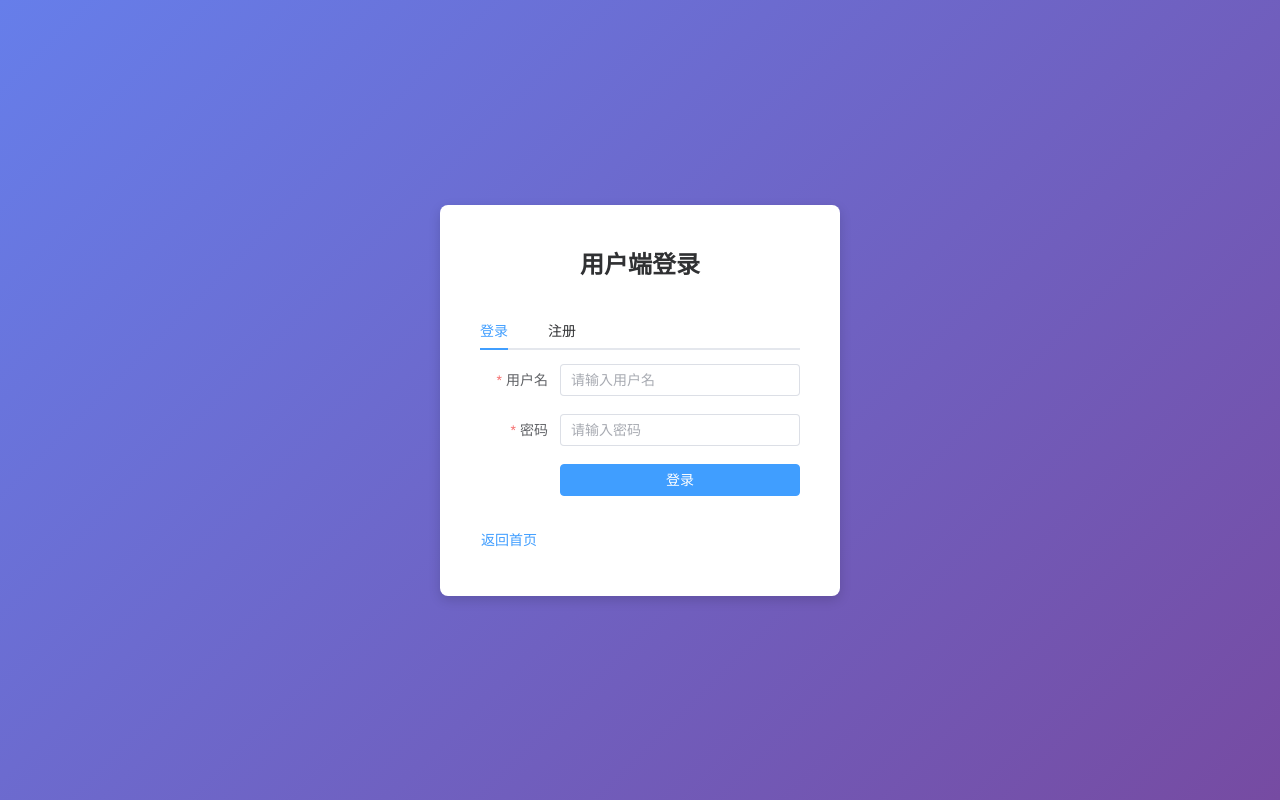
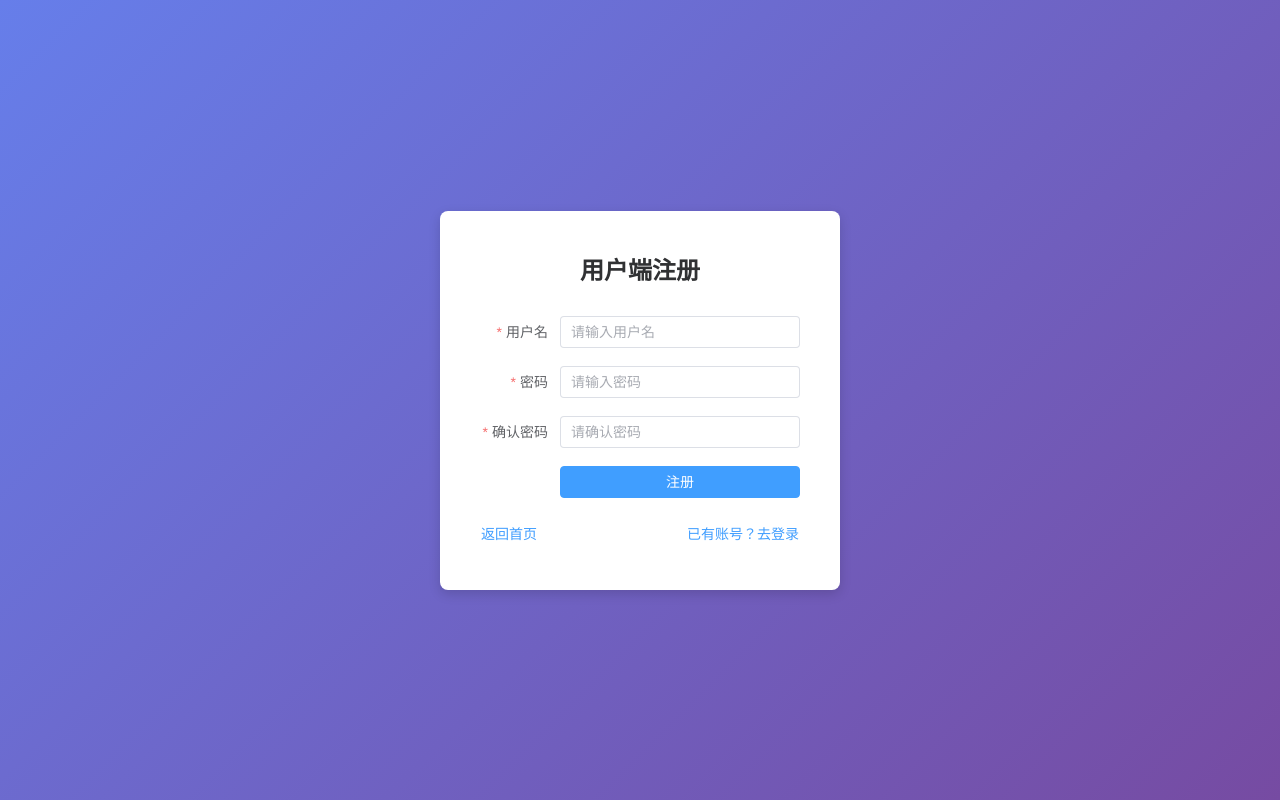
Before and after one commit to Zhou-sq05/trae-team-project, a Vue app in the folder vue-privacy-demo/: page /register in a window 1280 px wide. Before the commit this address led to /login. Built offline with nearby package versions, Linux system fonts and the light colour scheme.

Commit message:
add register.vue

```diff
--- a/vue-privacy-demo/src/router/index.js
+++ b/vue-privacy-demo/src/router/index.js
@@ -12,6 +12,12 @@ const routes = [
     path: '/login',
     name: 'Login',
     component: () => import('../views/Login.vue'),
+    meta: { requiresAuth: false }
+  },
+   {
+    path: '/register',
+    name: 'Register',
+    component: () => import('../views/Register.vue'),
     meta: { requiresAuth: false }
   },
   {
--- a/vue-privacy-demo/src/views/Login.vue
+++ b/vue-privacy-demo/src/views/Login.vue
@@ -2,8 +2,7 @@
   <div class="login-container">
     <div class="login-form-wrapper">
       <h2>{{ pageTitle }}</h2>
-      <el-tabs v-model="activeTab">
-        <el-tab-pane label="登录" name="login">
+
       <el-form ref="loginFormRef" :model="loginForm" :rules="loginRules" label-width="80px">
         <el-form-item label="用户名" prop="username">
           <el-input v-model="loginForm.username" placeholder="请输入用户名" />
@@ -12,27 +11,12 @@
           <el-input v-model="loginForm.password" type="password" placeholder="请输入密码" />
         </el-form-item>
         <el-form-item>
-              <el-button type="primary" @click="handleLogin" style="width: 100%" :loading="loading">登录</el-button>
+          <el-button type="primary" @click="handleLogin" style="width: 100%" :loading="loading">
+            登录
+          </el-button>
         </el-form-item>
       </el-form>
-        </el-tab-pane>
-        <el-tab-pane label="注册" name="register">
-          <el-form ref="registerFormRef" :model="registerForm" :rules="registerRules" label-width="80px">
-            <el-form-item label="用户名" prop="username">
-              <el-input v-model="registerForm.username" placeholder="请输入用户名" />
-            </el-form-item>
-            <el-form-item label="密码" prop="password">
-              <el-input v-model="registerForm.password" type="password" placeholder="请输入密码" />
-            </el-form-item>
-            <el-form-item label="确认密码" prop="confirmPassword">
-              <el-input v-model="registerForm.confirmPassword" type="password" placeholder="请确认密码" />
-            </el-form-item>
-            <el-form-item>
-              <el-button type="primary" @click="handleRegister" style="width: 100%" :loading="loading">注册</el-button>
-            </el-form-item>
-          </el-form>
-        </el-tab-pane>
-      </el-tabs>
+
       <el-alert
         v-if="errorMessage"
         :title="errorMessage"
@@ -40,13 +24,17 @@
         show-icon
         style="margin-top: 20px"
       />
-      <el-button type="text" @click="goBack" style="margin-top: 10px">返回首页</el-button>
+
+      <div class="footer-links">
+        <el-button type="text" @click="goBack">返回首页</el-button>
+        <el-button type="text" @click="goToRegister">没有账号？去注册</el-button>
+      </div>
     </div>
   </div>
 </template>
 
 <script setup>
-import { ref, reactive, computed, onMounted } from 'vue'
+import { ref, reactive, computed } from 'vue'
 import { useRouter, useRoute } from 'vue-router'
 import { useUserStore } from '../store/user'
 
@@ -54,20 +42,12 @@ const router = useRouter()
 const route = useRoute()
 const userStore = useUserStore()
 
-const validUserTypes = ['user', 'admin']
-const normalizeUserType = (type) => (validUserTypes.includes(type) ? type : 'user')
-
-const userType = ref(normalizeUserType(route.query.type))
-const activeTab = ref(route.query.tab || 'login')
+const userType = computed(() => route.query.type || 'user')
 const loading = ref(false)
 const errorMessage = ref('')
 
 const pageTitle = computed(() => {
-  const titles = {
-    user: '用户端登录',
-    admin: '管理端登录'
-  }
-  return titles[userType.value] || '登录'
+  return userType.value === 'admin' ? '管理端登录' : '用户端登录'
 })
 
 const loginFormRef = ref(null)
@@ -81,52 +61,12 @@ const loginRules = {
   password: [{ required: true, message: '请输入密码', trigger: 'blur' }]
 }
 
-const registerFormRef = ref(null)
-const registerForm = reactive({
-  username: '',
-  password: '',
-  confirmPassword: ''
-})
-
-const registerRules = {
-  username: [
-    { required: true, message: '请输入用户名', trigger: 'blur' },
-    { min: 3, max: 20, message: '用户名长度在 3-20 之间', trigger: 'blur' }
-  ],
-  password: [
-    { required: true, message: '请输入密码', trigger: 'blur' },
-    { min: 6, message: '密码长度至少 6 位', trigger: 'blur' }
-  ],
-  confirmPassword: [
-    { required: true, message: '请确认密码', trigger: 'blur' },
-    {
-      validator: (rule, value, callback) => {
-        if (value !== registerForm.password) {
-          callback(new Error('两次输入密码不一致'))
-        } else {
-          callback()
-        }
-      },
-      trigger: 'blur'
-    }
-  ]
-}
-
 const getUsers = () => {
   try {
     const users = localStorage.getItem('users')
     return users ? JSON.parse(users) : {}
   } catch (error) {
-    console.error('获取用户数据失败:', error)
     return {}
-  }
-}
-
-const saveUsers = (users) => {
-  try {
-    localStorage.setItem('users', JSON.stringify(users))
-  } catch (error) {
-    console.error('保存用户数据失败:', error)
   }
 }
 
@@ -166,46 +106,8 @@ const handleLogin = async () => {
       } else {
         router.push('/user/device')
       }
-    }, 1000)
+    }, 500)
   } catch (error) {
-    console.error('登录校验失败:', error)
-    loading.value = false
-  }
-}
-
-const handleRegister = async () => {
-  errorMessage.value = ''
-  if (!registerFormRef.value) return
-
-  try {
-    await registerFormRef.value.validate()
-    loading.value = true
-
-    const users = getUsers()
-
-    if (users[registerForm.username]) {
-      loading.value = false
-      errorMessage.value = '用户名已存在'
-      return
-    }
-
-    users[registerForm.username] = {
-      password: registerForm.password,
-      type: userType.value,
-      createdAt: new Date().toISOString()
-    }
-    saveUsers(users)
-
-    setTimeout(() => {
-      loading.value = false
-      errorMessage.value = '注册成功，请登录'
-      activeTab.value = 'login'
-      registerForm.username = ''
-      registerForm.password = ''
-      registerForm.confirmPassword = ''
-    }, 1000)
-  } catch (error) {
-    console.error('注册校验失败:', error)
     loading.value = false
   }
 }
@@ -214,10 +116,9 @@ const goBack = () => {
   router.push('/')
 }
 
-onMounted(() => {
-  userType.value = normalizeUserType(route.query.type)
-  activeTab.value = route.query.tab || 'login'
-})
+const goToRegister = () => {
+  router.push({ path: '/register', query: { type: userType.value } })
+}
 </script>
 
 <style scoped>
@@ -243,4 +144,10 @@ onMounted(() => {
   margin-bottom: 30px;
   color: #303133;
 }
+
+.footer-links {
+  display: flex;
+  justify-content: space-between;
+  margin-top: 20px;
+}
 </style>
--- /dev/null
+++ b/vue-privacy-demo/src/views/Register.vue
@@ -0,0 +1,171 @@
+<template>
+  <div class="register-container">
+    <div class="register-form-wrapper">
+      <h2>{{ pageTitle }}</h2>
+
+      <el-form ref="registerFormRef" :model="registerForm" :rules="registerRules" label-width="80px">
+        <el-form-item label="用户名" prop="username">
+          <el-input v-model="registerForm.username" placeholder="请输入用户名" />
+        </el-form-item>
+        <el-form-item label="密码" prop="password">
+          <el-input v-model="registerForm.password" type="password" placeholder="请输入密码" />
+        </el-form-item>
+        <el-form-item label="确认密码" prop="confirmPassword">
+          <el-input v-model="registerForm.confirmPassword" type="password" placeholder="请确认密码" />
+        </el-form-item>
+        <el-form-item>
+          <el-button type="primary" @click="handleRegister" style="width: 100%" :loading="loading">
+            注册
+          </el-button>
+        </el-form-item>
+      </el-form>
+
+      <el-alert
+        v-if="errorMessage"
+        :title="errorMessage"
+        type="error"
+        show-icon
+        style="margin-top: 20px"
+      />
+
+      <div class="footer-links">
+        <el-button type="text" @click="goBack">返回首页</el-button>
+        <el-button type="text" @click="goToLogin">已有账号？去登录</el-button>
+      </div>
+    </div>
+  </div>
+</template>
+
+<script setup>
+import { ref, reactive, computed } from 'vue'
+import { useRouter, useRoute } from 'vue-router'
+
+const router = useRouter()
+const route = useRoute()
+
+const userType = computed(() => route.query.type || 'user')
+const loading = ref(false)
+const errorMessage = ref('')
+
+const pageTitle = computed(() => {
+  return userType.value === 'admin' ? '管理端注册' : '用户端注册'
+})
+
+const registerFormRef = ref(null)
+const registerForm = reactive({
+  username: '',
+  password: '',
+  confirmPassword: ''
+})
+
+const registerRules = {
+  username: [
+    { required: true, message: '请输入用户名', trigger: 'blur' },
+    { min: 3, max: 20, message: '用户名长度在 3-20 之间', trigger: 'blur' }
+  ],
+  password: [
+    { required: true, message: '请输入密码', trigger: 'blur' },
+    { min: 6, message: '密码长度至少 6 位', trigger: 'blur' }
+  ],
+  confirmPassword: [
+    { required: true, message: '请确认密码', trigger: 'blur' },
+    {
+      validator: (rule, value, callback) => {
+        if (value !== registerForm.password) {
+          callback(new Error('两次输入密码不一致'))
+        } else {
+          callback()
+        }
+      },
+      trigger: 'blur'
+    }
+  ]
+}
+
+const getUsers = () => {
+  try {
+    const users = localStorage.getItem('users')
+    return users ? JSON.parse(users) : {}
+  } catch (error) {
+    return {}
+  }
+}
+
+const saveUsers = (users) => {
+  localStorage.setItem('users', JSON.stringify(users))
+}
+
+const handleRegister = async () => {
+  errorMessage.value = ''
+  if (!registerFormRef.value) return
+
+  try {
+    await registerFormRef.value.validate()
+    loading.value = true
+
+    const users = getUsers()
+
+    if (users[registerForm.username]) {
+      loading.value = false
+      errorMessage.value = '用户名已存在'
+      return
+    }
+
+    users[registerForm.username] = {
+      password: registerForm.password,
+      type: userType.value,
+      createdAt: new Date().toISOString()
+    }
+    saveUsers(users)
+
+    setTimeout(() => {
+      loading.value = false
+      errorMessage.value = '注册成功！'
+      setTimeout(() => {
+        goToLogin()
+      }, 1000)
+    }, 500)
+  } catch (error) {
+    loading.value = false
+  }
+}
+
+const goBack = () => {
+  router.push('/')
+}
+
+const goToLogin = () => {
+  router.push({ path: '/login', query: { type: userType.value } })
+}
+</script>
+
+<style scoped>
+.register-container {
+  width: 100vw;
+  height: 100vh;
+  display: flex;
+  justify-content: center;
+  align-items: center;
+  background: linear-gradient(135deg, #667eea 0%, #764ba2 100%);
+}
+
+.register-form-wrapper {
+  width: 400px;
+  padding: 40px;
+  background: white;
+  border-radius: 8px;
+  box-shadow: 0 4px 12px rgba(0, 0, 0, 0.15);
+}
+
+.register-form-wrapper h2 {
+  text-align: center;
+  margin-bottom: 30px;
+  color: #303133;
+}
+
+.footer-links {
+  display: flex;
+  justify-content: space-between;
+  margin-top: 20px;
+}
+</style>
```
Also changed, not shown: vue-privacy-demo/src/views/Home.vue (+49 -18 lines). Lines whose indentation alone changed are shown as unchanged.
